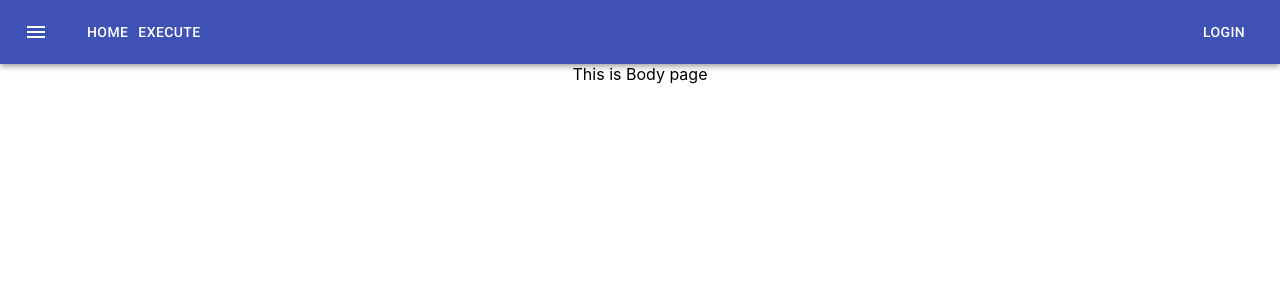
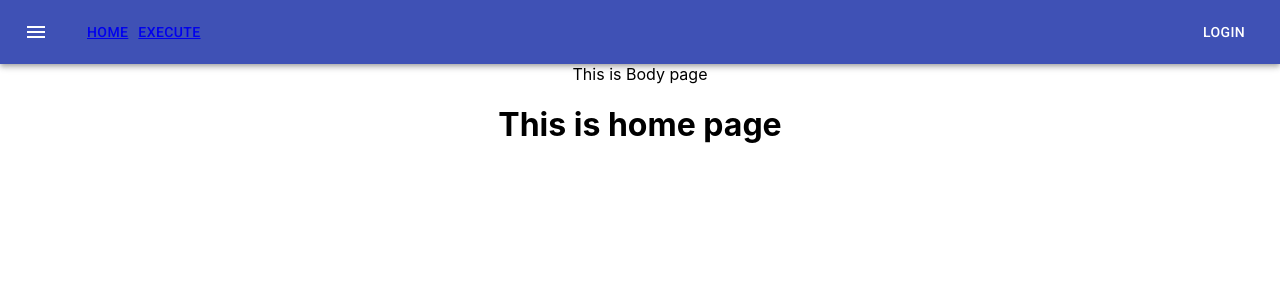
Before and after one commit to Suedo/PlayScalaReact, a React (Create React App) app in the folder ui/: page /home in a window 1280 px wide. Shown: the top 300 px of the page. Built offline with nearby package versions, Linux system fonts and the light colour scheme.

Commit message:
UI: getting started with Global route config

```diff
--- a/ui/src/components/Body/Body.tsx
+++ b/ui/src/components/Body/Body.tsx
@@ -1,13 +1,16 @@
 import React from "react";
+import { ROUTES, RenderRoutes } from "../../routes";
 
 
 const Body: React.FC = () => {
-
   return (
     <div>
       This is Body page
+      <div>
+        <RenderRoutes routes={ROUTES} />
+      </div>
     </div>
-  )
-}
+  );
+};
 
-export default Body
+export default Body;
--- a/ui/src/components/Execute/Execute.tsx
+++ b/ui/src/components/Execute/Execute.tsx
@@ -1,13 +1,13 @@
 import React from "react";
 
 
-const Execute: React.FC = () => {
+const ExecuteComponent: React.FC = () => {
 
   return (
-    <div>
+    <h1>
       This is Execute page
-    </div>
+    </h1>
   )
 }
 
-export default Execute
+export default ExecuteComponent
--- a/ui/src/components/Home/Home.tsx
+++ b/ui/src/components/Home/Home.tsx
@@ -1,13 +1,13 @@
 import React from "react";
 
 
-const Home: React.FC = () => {
+const HomeComponent: React.FC = () => {
 
   return (
-    <div>
+    <h1>
       This is home page
-    </div>
+    </h1>
   )
 }
 
-export default Home
+export default HomeComponent
--- a/ui/src/components/Navbar/Navbar.tsx
+++ b/ui/src/components/Navbar/Navbar.tsx
@@ -12,14 +12,14 @@ import "./Navbar.css";
 const useStyles = makeStyles((theme: Theme) =>
   createStyles({
     root: {
-      flexGrow: 1
+      flexGrow: 1,
     },
     menuButton: {
-      marginRight: theme.spacing(2)
+      marginRight: theme.spacing(2),
     },
     title: {
-      flexGrow: 1
-    }
+      flexGrow: 1,
+    },
   })
 );
 
@@ -39,8 +39,12 @@ const Navbar: React.FC = () => {
           </IconButton>
           <div className="parent">
             <div className="child">
-              <Typography variant="button">Home</Typography>
-              <Typography variant="button">Execute</Typography>
+              <Typography variant="button">
+                <a href="/home">Home</a>
+              </Typography>
+              <Typography variant="button">
+              <a href="/execute">Execute</a>
+              </Typography>
             </div>
             <Button color="inherit">Login</Button>
           </div>
--- /dev/null
+++ b/ui/src/routes.tsx
@@ -0,0 +1,67 @@
+import React from "react";
+import { Route, Switch } from "react-router-dom"; // <-- New code
+
+
+import HomeComponent from "./components/Home/Home";
+import ExecuteComponent from "./components/Execute/Execute";
+
+export interface RouteI {
+  path: string;
+  key: string;
+  exact: boolean;
+  component: any;
+  routes?: RouteI[];
+}
+
+// https://www.ryanjyost.com/react-routing/
+
+export const ROUTES: RouteI[] = [
+  {
+    path: "/",
+    key: "ROOT",
+    exact: true,
+    component: () => <h1>"log in"</h1>,
+  },
+  {
+    path: "/home",
+    key: "Home",
+    exact: true,
+    component: HomeComponent
+  },
+  {
+    path: "/execute",
+    key: "Execute",
+    exact: true,
+    component: ExecuteComponent
+  },
+];
+
+/**
+ * Render a route with potential sub routes
+ * https://reacttraining.com/react-router/web/example/route-config
+ */
+function RouteWithSubRoutes(route: RouteI) {
+  return (
+    <Route
+      path={route.path}
+      exact={route.exact}
+      render={(props) => <route.component {...props} routes={route.routes} />}
+    />
+  );
+}
+
+/**
+ * Use this component for any new section of routes (any config object that has a "routes" property
+ * Also, had some trouble converting the js demo to TS. This helped:
+ * https://levelup.gitconnected.com/using-react-functional-components-with-hooks-in-typescript-6d61075edddc
+ */
+export const RenderRoutes: React.FC<{ routes: RouteI[] }> = ({ routes }) => {
+  return (
+    <Switch>
+      {routes.map((route: RouteI, i) => {
+        return <RouteWithSubRoutes key={route.key} {...route} />;
+      })}
+      <Route component={() => <h1>Not Found!</h1>} />
+    </Switch>
+  );
+};
```
